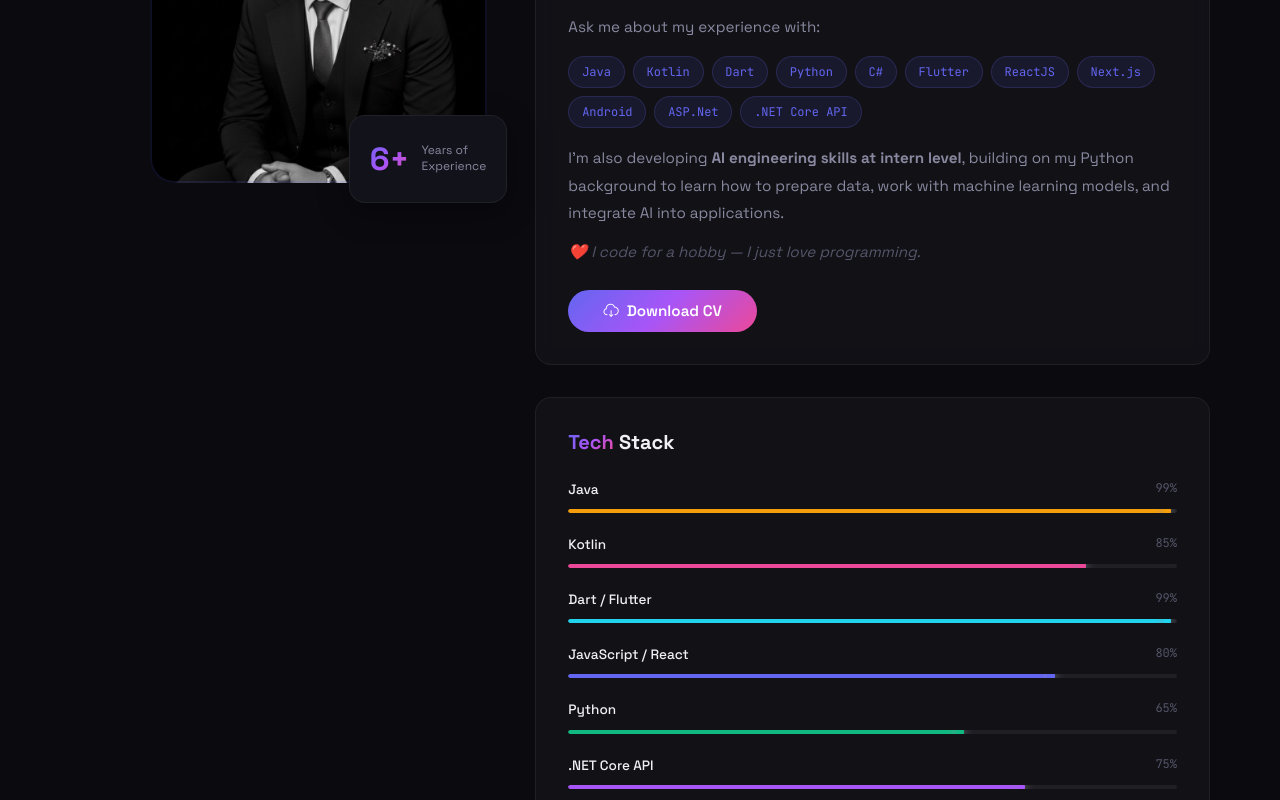
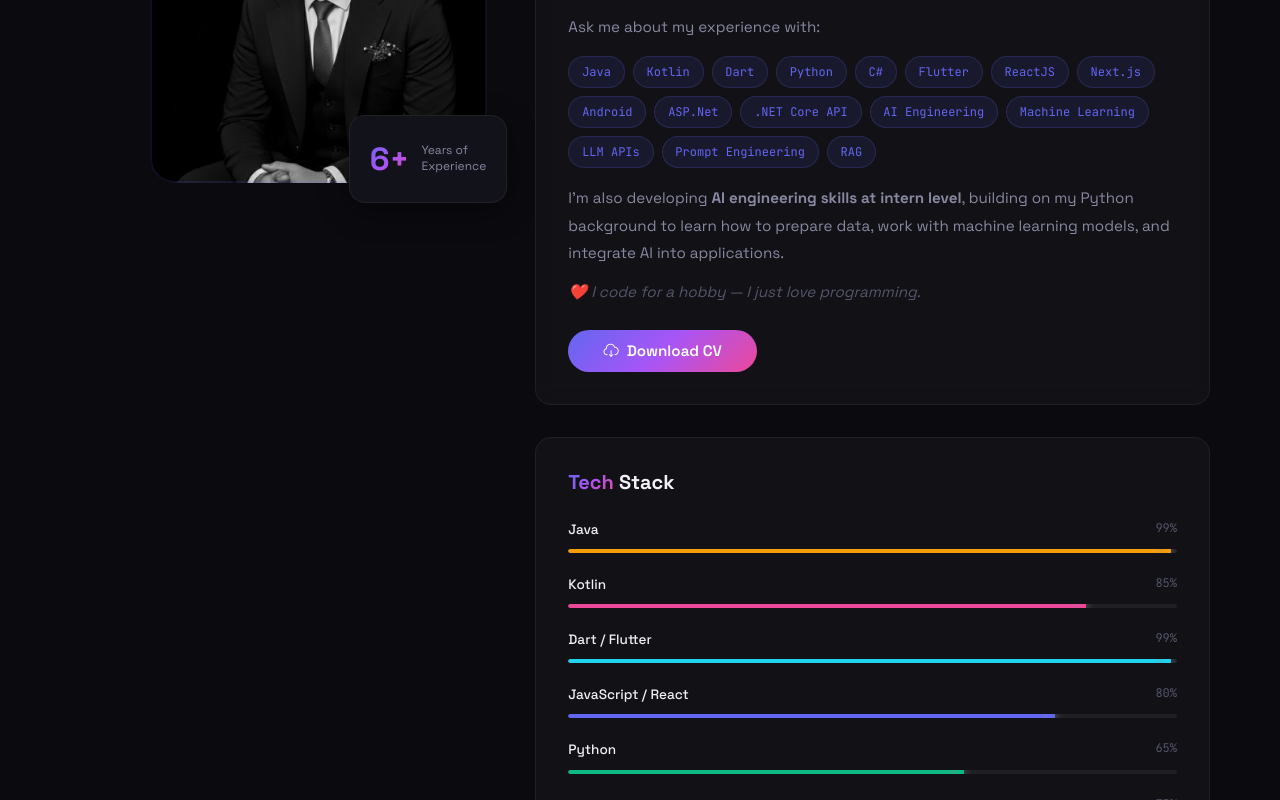
Before and after one commit to smith8h/Smith-Portfolio, a Next.js app: page / in a window 1280 px wide. Shown: the part 1220-2020 px from the top of the page. Built offline with nearby package versions, Linux system fonts and the light colour scheme.

Commit message:
feat: update About section with AI engineering skills; modify portfolio links and add SWallet image

```diff
--- a/components/about/About.jsx
+++ b/components/about/About.jsx
@@ -51,6 +51,11 @@ const About = () => {
                                 <span className="tag">Android</span>
                                 <span className="tag">ASP.Net</span>
                                 <span className="tag">.NET Core API</span>
+                                <span className="tag">AI Engineering</span>
+                                <span className="tag">Machine Learning</span>
+                                <span className="tag">LLM APIs</span>
+                                <span className="tag">Prompt Engineering</span>
+                                <span className="tag">RAG</span>
                             </div>
                             <p className="about__description">
                                 I&apos;m also developing <b>AI engineering skills at intern level</b>,
@@ -78,18 +83,23 @@ const About = () => {
                                 { name: "JavaScript / React", percent: 80, color: "var(--accent-1)" },
                                 { name: "Python", percent: 65, color: "var(--accent-green)" },
                                 { name: ".NET Core API", percent: 75, color: "var(--accent-2)" },
+                                { name: "AI Engineering / Machine Learning", level: "Intern level" },
+                                { name: "NumPy / pandas / scikit-learn", level: "Intern level" },
+                                { name: "LLM APIs / Prompt Engineering", level: "Intern level" },
+                                { name: "RAG / Embeddings / Vector Search", level: "Intern level" },
+                                { name: "Model Evaluation / Responsible AI", level: "Intern level" },
                             ].map((skill) => (
                                 <div className="skills__data" key={skill.name}>
                                     <div className="skills__titles">
                                         <h4 className="skills__name">{skill.name}</h4>
-                                        <span className="skills__number">{skill.percent}%</span>
+                                        <span className="skills__number">{skill.level || `${skill.percent}%`}</span>
                                     </div>
-                                    <div className="skills__bar">
+                                    {skill.percent != null && <div className="skills__bar">
                                         <span
                                             className="skills__percentage"
                                             style={{ width: `${skill.percent}%`, background: skill.color }}
                                         ></span>
-                                    </div>
+                                    </div>}
                                 </div>
                             ))}
                         </div>
--- a/components/portfolio/Menu.jsx
+++ b/components/portfolio/Menu.jsx
@@ -1,7 +1,7 @@
 export const Menu = [
     {
         id: 17,
-        image: "/assets/swallet.svg",
+        image: "/assets/swallet.png",
         title: "SWallet - Credit/Debit cards",
         category: "Apps",
         link: "https://play.google.com/store/apps/details?id=smith.app.swallet",
@@ -12,7 +12,8 @@ export const Menu = [
         image: "/assets/wave.png",
         title: "Wave: Offline Music Player",
         category: "Apps",
-        link: "/wave/privacy",
+        link: "https://play.google.com/store/apps/details?id=smith.app.wavemusic",
+        privacyPolicy: "/wave/privacy",
     },
     {
         id: 1,
--- a/components/resume/Data.jsx
+++ b/components/resume/Data.jsx
@@ -1,4 +1,12 @@
 const Data = [
+    {
+        id: 8,
+        category: "education",
+        icon: "icon-graduation",
+        year: "Ongoing learning",
+        title: "AI Engineering - Intern Level",
+        desc: "Developing skills in Python for AI, NumPy, pandas, data preparation, machine learning with scikit-learn, LLM API integration, prompt engineering, embeddings, vector search, retrieval-augmented generation (RAG), model evaluation, and responsible AI.",
+    },
     {
         id: 3,
         category: "education",
```
Also changed, not shown: public/assets/swallet.png (added).
